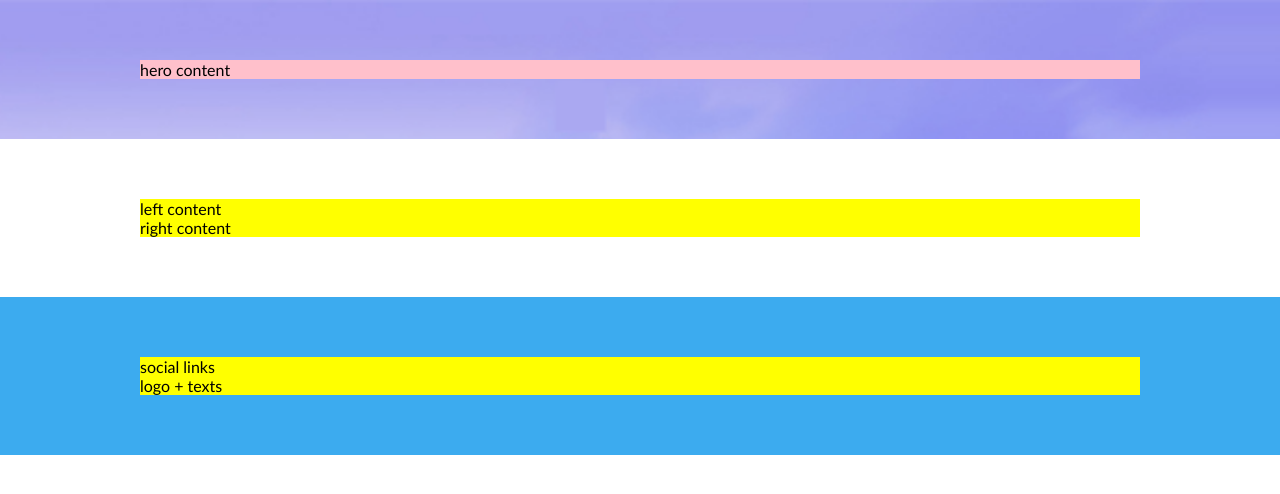
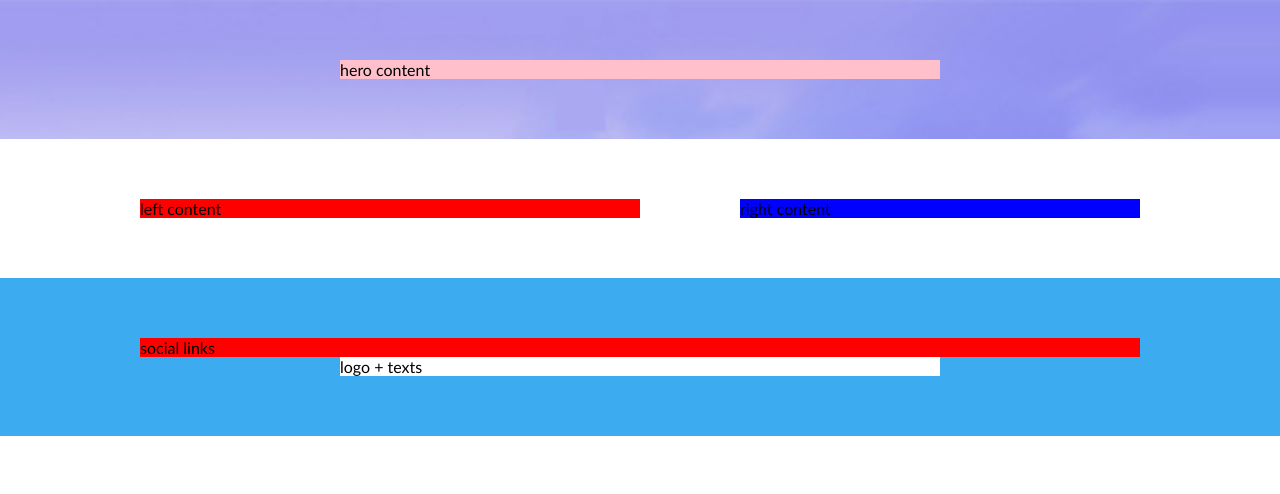
Before and after one commit to BrigitaK/Coming-soon, a plain HTML site: page index.html in a window 1280 px wide. Drawn offline with Linux system fonts and the light colour scheme.

Commit message:
main structure

```diff
--- a/css/main.css
+++ b/css/main.css
@@ -7,32 +7,42 @@ body{
     padding-top: 60px;
     padding-bottom: 60px;
 }
-    .container > .hero{
+    .hero-row{
+        display: inline-block;
+        width: 600px;
+        margin: 0 calc(50% - 300px);
+        background-color:pink;
+    }
+    .left-column{
+        display: inline-block;
+        float: left;
+        width: 50%;
+        background-color:red;
+    }
+    .right-column{
+        display: inline-block;
+        float: right;
+        width: 40%;
+        background-color: blue;
+
+    }
+    .row{
         display: inline-block;
         width: 1000px;
         margin: 0 calc(50% - 500px);
-        background-color:pink;
     }
-    .container > .left-column{
+    .socials{
         display: inline-block;
-        float: left;
-        width: 1000px;
-        margin: 0 calc(50% - 500px);
-        background-color:red;
-    }
-    .container > .right-column{
-        display: inline-block;
-        float: right;
-        width: 1000px;
-        margin: 0 calc(50% - 500px);
-        background-color: blue;
+        width: 100%;
+        background-color: red;
 
     }
-    .container > .row{
+    .texts{
         display: inline-block;
-        width: 1000px;
-        margin: 0 calc(50% - 500px);
-        background-color:yellow;
+        width: 600px;
+        margin-left: calc(50% - 300px);
+        background-color: white;
+
     }
 .bg-blue {
     background-color: #3cabef;
--- a/index.html
+++ b/index.html
@@ -16,7 +16,7 @@
 
 <body>
     <div class="container bg-blue hero-bg">
-        <div class="hero">
+        <div class="hero-row">
             hero content
         </div>
     </div>
```
